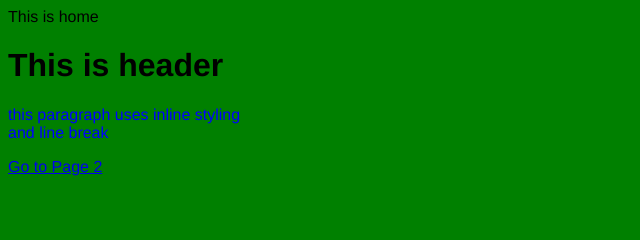
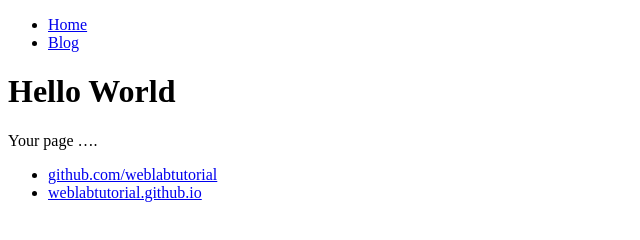
Before and after one commit to cam-14/WPLab1, a plain HTML site: page index.html in a window 1280 px wide. Shown: the whole page, without its empty margins (0-640 px from the left). Drawn offline with Linux system fonts and the light colour scheme.

Commit message:
updated index

```diff
--- a/index.html
+++ b/index.html
@@ -1,15 +1,24 @@
+<!DOCTYPE html>
 <html>
-    <link rel="stylesheet" href="./CSS/MyCSS.css">
-    <head>This is home</head>
-    <body>
-        <h1> This is header </h1>
-        <p style="color : blue"> this paragraph uses inline styling<br>
-            and line break
-        </p>
-    <a href="./Page2.html">Go to Page 2</a>
-    </body>
-
-
-
-
+<head>
+<title>Web Programming</title>
+</head>
+<body>
+<nav>
+ <ul>
+ <li><a href="/">Home</a></li>
+ <li><a href="/blog">Blog</a></li>
+ </ul>
+</nav>
+<div class="container">
+ <div class="blurb">
+ <h1>Hello World</h1>
+ <p>Your page ….</p>
+<footer>
+ <ul>
+ <li><a href="https://github.com/weblabtutorial">github.com/weblabtutorial</a></li>
+ <li><a href="https://weblabtutorial.github.io"> weblabtutorial.github.io </a></li>
+</ul>
+</footer>
+</body>
 </html>
```
